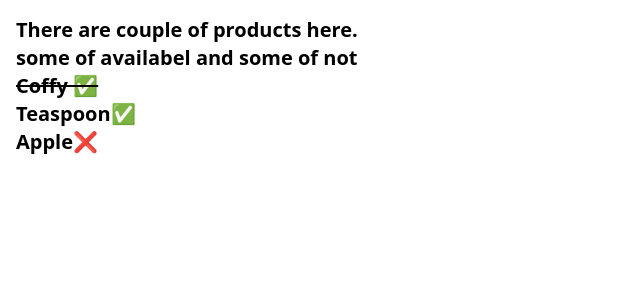
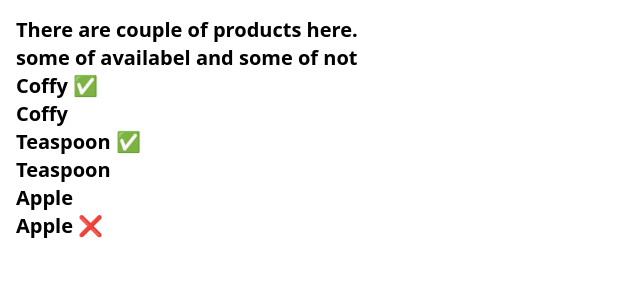
Before and after one commit to raz421/practice-_module1_0_6-_video, a React (Vite) app: page / in a window 1280 px wide. Shown: the top 300 px of the page, without its empty margins (0-640 px from the left). Built offline with nearby package versions, Linux system fonts and the light colour scheme.

Commit message:
use conditional circuit

```diff
--- a/src/components/Items.jsx
+++ b/src/components/Items.jsx
@@ -1,14 +1,23 @@
 export default function Items({ name, ispacked, finish }) {
-  let value = "";
-  if (ispacked) {
-    if (finish) {
-      value = <del>{name} ✅</del>;
-    } else {
-      value = name + "✅";
-    }
-  } else {
-    value = name + "❌";
-  }
+  //   let value = "";
+  //   if (ispacked) {
+  //     if (finish) {
+  //       value = <del>{name} ✅</del>;
+  //     } else {
+  //       value = name + "✅";
+  //     }
+  //   } else {
+  //     value = name + "❌";
+  //   }
 
-  return <li className="text-xl font-black ">{value}</li>;
+  return (
+    <>
+      <li className="text-xl font-black ">
+        {name} {ispacked > 0 && "✅"}
+      </li>
+      <li className="text-xl font-black ">
+        {name} {ispacked > 0 || "❌"}
+      </li>
+    </>
+  );
 }
--- a/src/components/ProductList.jsx
+++ b/src/components/ProductList.jsx
@@ -9,9 +9,9 @@ export default function ProductList() {
         some of availabel and some of not
       </h1>
       <ul>
-        <Items ispacked={true} name={"Coffy"} finish={true} />
-        <Items ispacked={true} name={"Teaspoon"} finish={false} />
-        <Items ispacked={false} name={"Apple"} finish={false} />
+        <Items ispacked={6} name={"Coffy"} finish={true} />
+        <Items ispacked={4} name={"Teaspoon"} finish={false} />
+        <Items ispacked={0} name={"Apple"} finish={false} />
       </ul>
     </div>
   );
```
